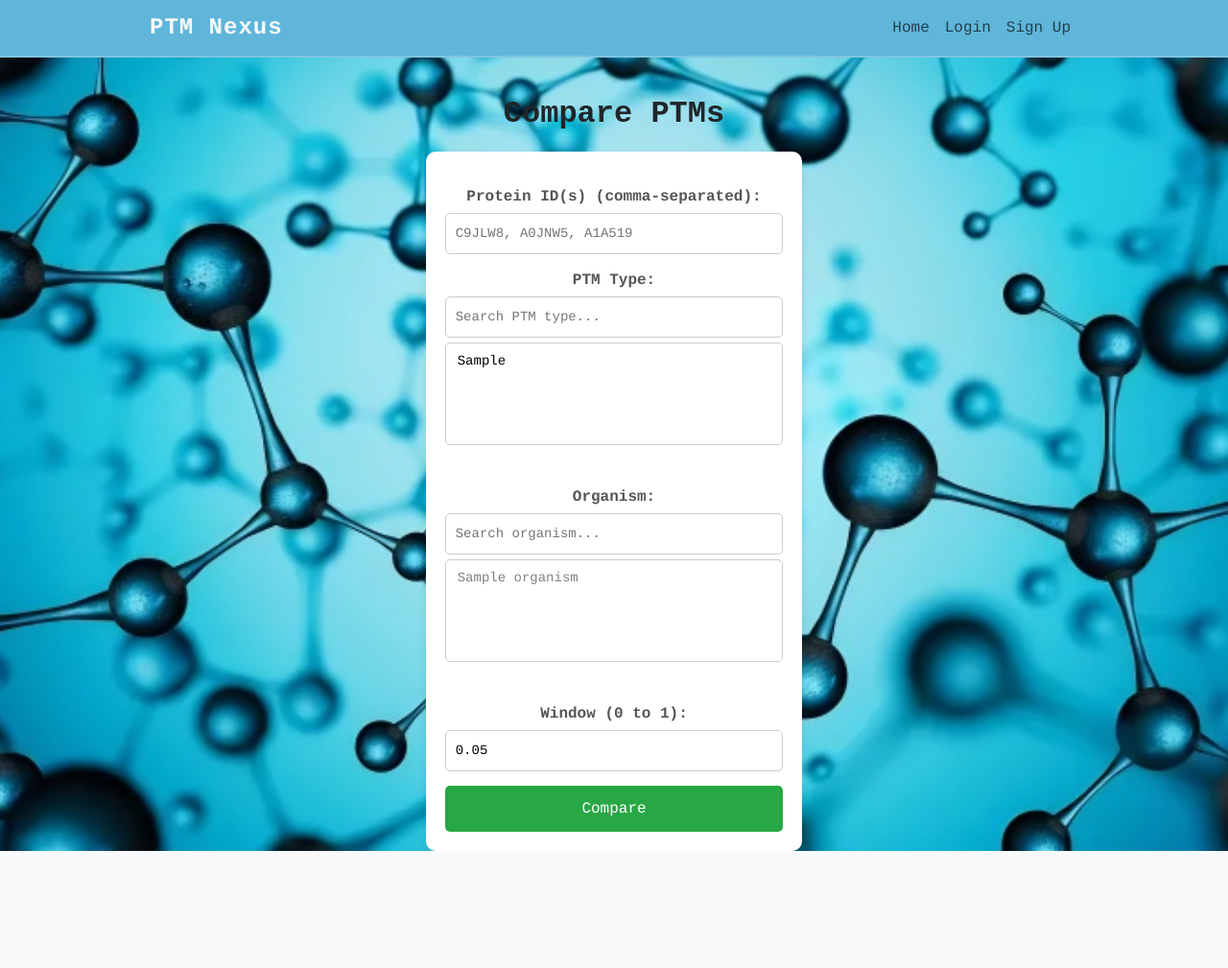
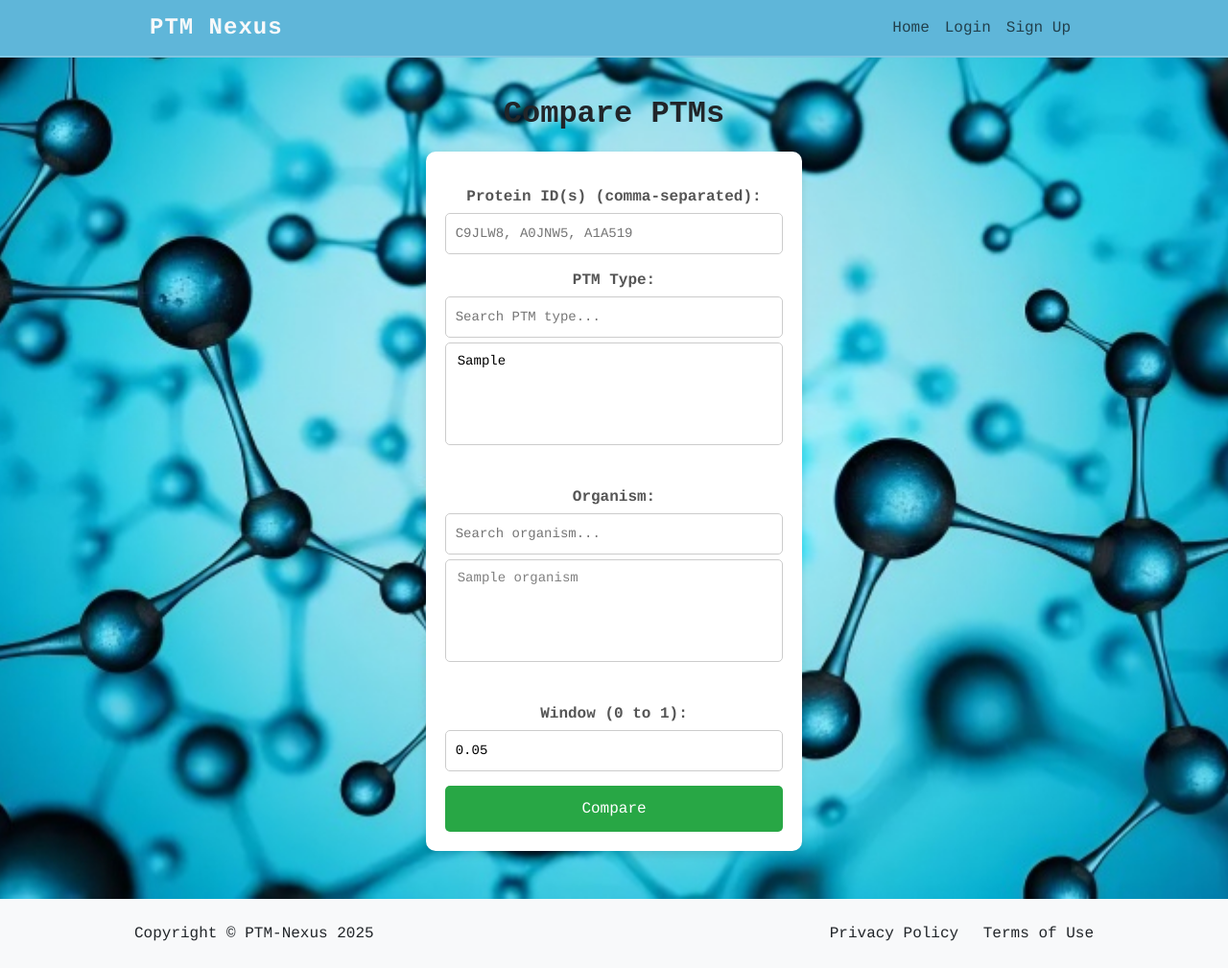
Before and after one commit to KarimUPF/dbw-project, a Flask app: page /browser in a window 1280 px wide. Shown: the whole page at 96% size. Before the commit the page ends 887 px from the top, so only its background shows below. Run offline with Flask 3, Linux system fonts and the light colour scheme; tables that the repository leaves empty hold one stand-in row (values such as "Sample post"); parts of the project's set-up code (start-up, migrations or seed data) failed here and were passed over.

Commit message:
Footer added

```diff
--- a/static/style.css
+++ b/static/style.css
@@ -4,6 +4,10 @@
     --blanco: #f8f9fa;
     --negro: #0D0D0D;
     --rosa : #D98BCC;
+}
+
+footer{
+    background-color: var(--blanco);
 }
 
 /*History*/
--- a/templates/base.html
+++ b/templates/base.html
@@ -54,5 +54,18 @@
             {% endif %}
         {% endwith %}
         {% block content %}{% endblock %}
+    <footer class="footer py-4">
+        <div class="container">
+            <div class="row align-items-center">
+                <div class="col-lg-4 text-lg-start">Copyright &copy; PTM-Nexus 2025</div>
+                <div class="col-lg-4 my-3 my-lg-0">
+                </div>
+                <div class="col-lg-4 text-lg-end">
+                    <a class="link-dark text-decoration-none me-3" href="#!">Privacy Policy</a>
+                    <a class="link-dark text-decoration-none" href="#!">Terms of Use</a>
+                </div>
+            </div>
+        </div>
+    </footer>
 
     <script src="https://cdn.jsdelivr.net/npm/bootstrap@5.3.0/dist/js/bootstrap.bundle.min.js"></script>
--- a/templates/compare.html
+++ b/templates/compare.html
@@ -7,7 +7,7 @@
 <div class="background">
     <body>
     <h1 style="margin-top: 100px;margin-bottom: 20px;">Compare PTMs</h1>
-    <form id="compare-form" method="POST" action="/compare_ptms">
+    <form id="compare-form" method="POST" action="/compare_ptms" style="margin-bottom: 50px;">
         <label for="protein_id">Protein ID(s) (comma-separated):</label>
         <input type="text" name="protein_id" id="protein-id" placeholder="C9JLW8, A0JNW5, A1A519" required>
         <small id="protein-warning" style="color: red; display: none;">Maximum 10 protein IDs allowed.</small>
--- a/templates/history.html
+++ b/templates/history.html
@@ -32,7 +32,8 @@
                 { query: "V12321, V32123", alignment: "alignment7.clustal", heatmap: "heatmap7.png", tree: "tree7.png" },
                 { query: "W45654, W65456", alignment: "alignment8.clustal", heatmap: "heatmap8.png", tree: "tree8.png" },
                 { query: "X78987, X98789", alignment: "alignment9.clustal", heatmap: "heatmap9.png", tree: "tree9.png" },
-                { query: "Y10101, Y20202", alignment: "alignment10.clustal", heatmap: "heatmap10.png", tree: "tree10.png" }
+                { query: "Y10101, Y20202", alignment: "alignment10.clustal", heatmap: "heatmap10.png", tree: "tree10.png" },
+                { query: "hola, adios", alignment: "alignment11.clustal", heatmap: "heatmap11.png", tree: "tree11.png" }
             ];
             localStorage.setItem("searchHistory", JSON.stringify(mockHistory));
             displayHistory();
```
